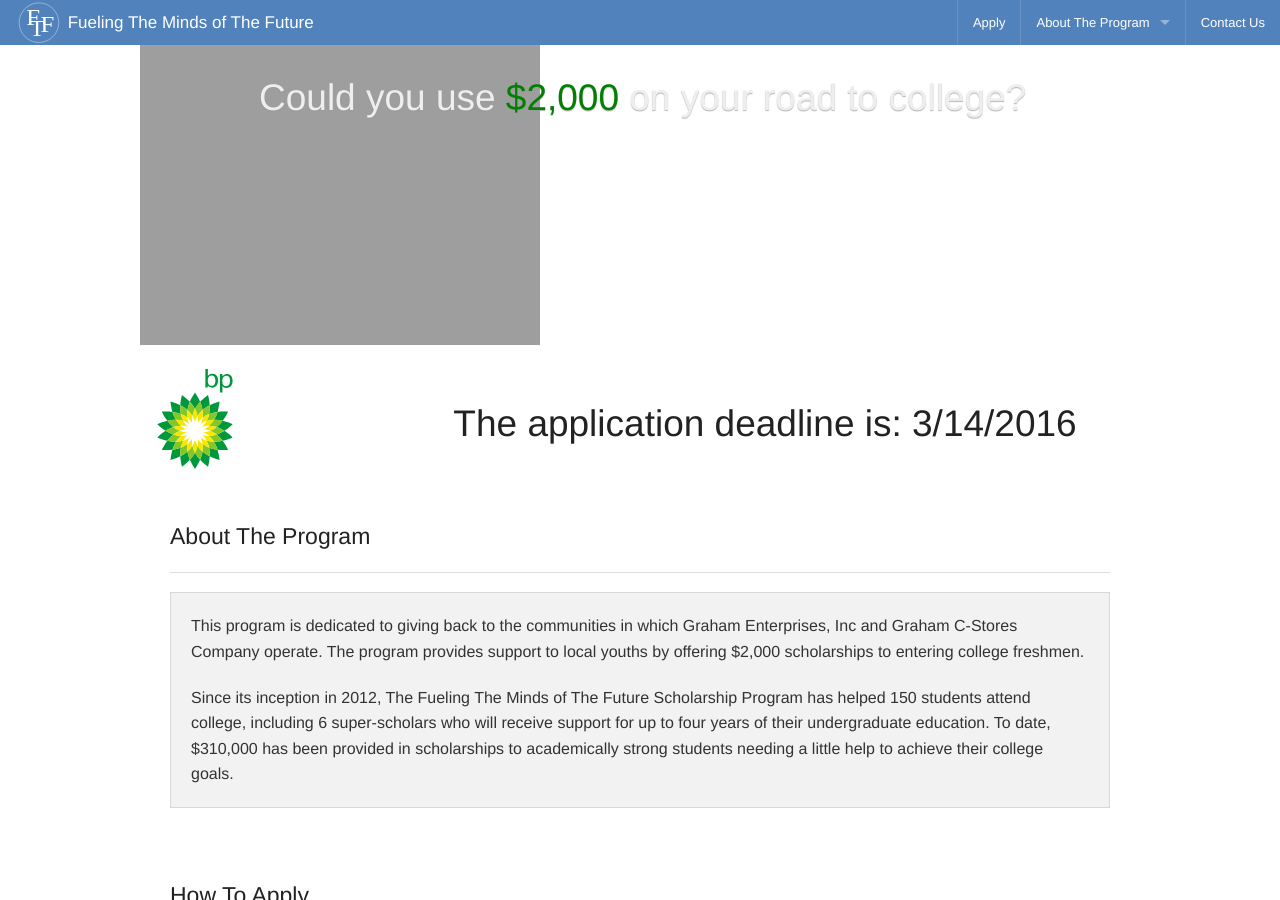
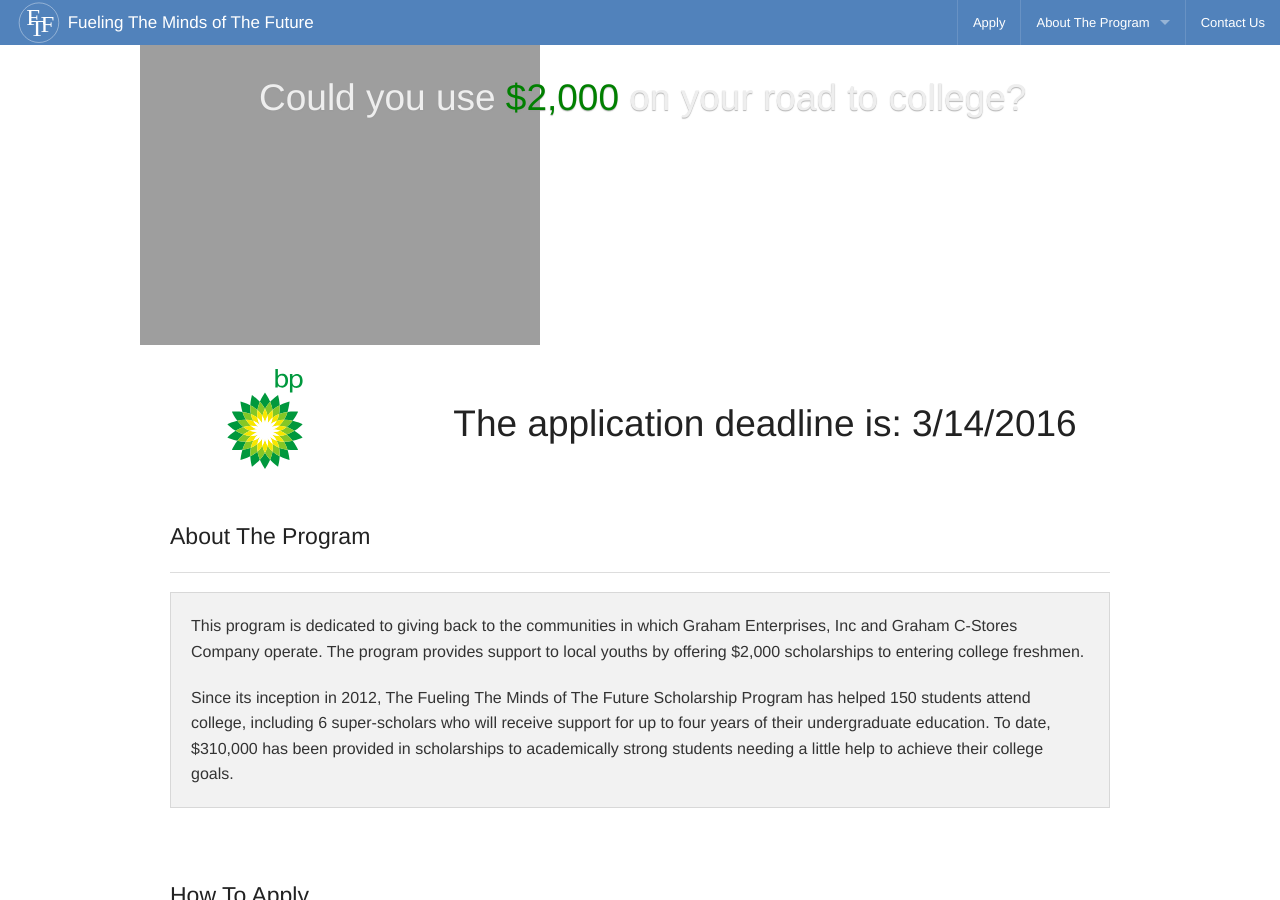
Before and after one commit to charitable-management-systems/fueling-minds, a Jekyll site: the page built from bp/index.html, in a window 1280 px wide and 900 px high. Built offline with Jekyll 4.4.1, drawn with Linux system fonts in a browser that asks for light colours.

Commit message:
center logos

```diff
--- a/bp/index.html
+++ b/bp/index.html
@@ -19,7 +19,7 @@ layout: default
     </div><br>
 
   <div class="row">
-    <div class="large-3 small-12 columns">
+    <div class="large-3 small-12 columns text-center">
       <img src="{{ site.data.program.bp.logoUrl | prepend: site.url }}" alt="{{site.data.program.bp.logoDesc}}">
     </div>
     <div class="large-9 small-12 columns">
--- a/citgo/index.html
+++ b/citgo/index.html
@@ -19,7 +19,7 @@ layout: default
     </div><br>
 
   <div class="row">
-    <div class="large-3 small-12 columns">
+    <div class="large-3 small-12 columns text-center">
       <img src="{{ site.data.program.citgo.logoUrl | prepend: site.url }}" alt="{{site.data.program.citgo.logoDesc}}">
     </div>
     <div class="large-9 small-12 columns">
--- a/marathon/index.html
+++ b/marathon/index.html
@@ -19,7 +19,7 @@ layout: default
     </div><br>
 
   <div class="row">
-    <div class="large-3 small-12 columns">
+    <div class="large-3 small-12 columns text-center">
       <img src="{{ site.data.program.marathon.logoUrl | prepend: site.url }}" alt="{{site.data.program.marathon.logoDesc}}">
     </div>
     <div class="large-9 small-12 columns">
--- a/mobil/index.html
+++ b/mobil/index.html
@@ -19,7 +19,7 @@ layout: default
     </div><br>
 
   <div class="row">
-    <div class="large-3 small-12 columns">
+    <div class="large-3 small-12 columns text-center">
       <img src="{{ site.data.program.mobil.logoUrl | prepend: site.url }}" alt="{{site.data.program.mobil.logoDesc}}">
     </div>
     <div class="large-9 small-12 columns">
--- a/shell/index.html
+++ b/shell/index.html
@@ -19,7 +19,7 @@ layout: default
     </div><br>
 
   <div class="row">
-    <div class="large-3 small-12 columns">
+    <div class="large-3 small-12 columns text-center">
       <img src="{{ site.data.program.shell.logoUrl | prepend: site.url }}" alt="{{site.data.program.shell.logoDesc}}">
     </div>
     <div class="large-9 small-12 columns">
```
